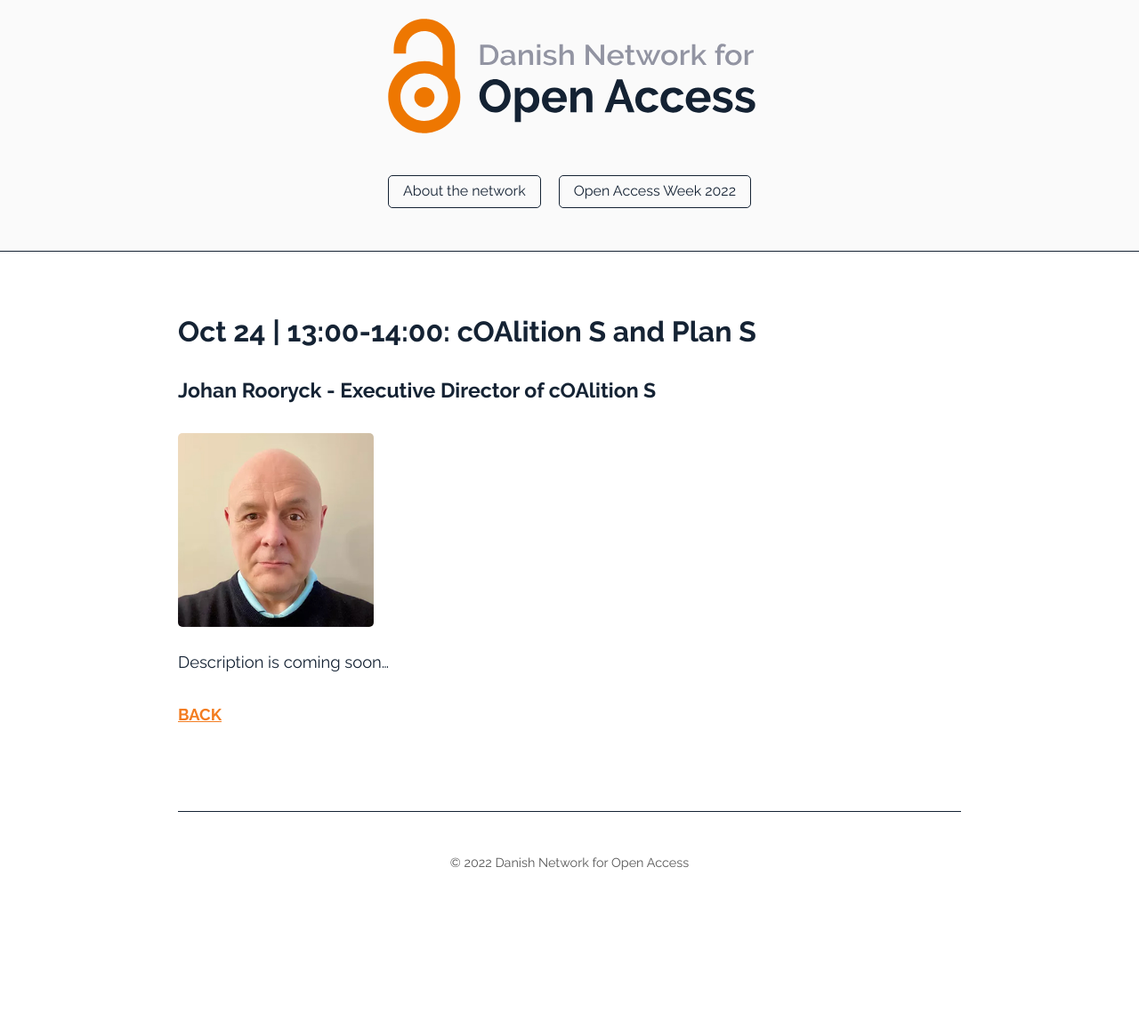
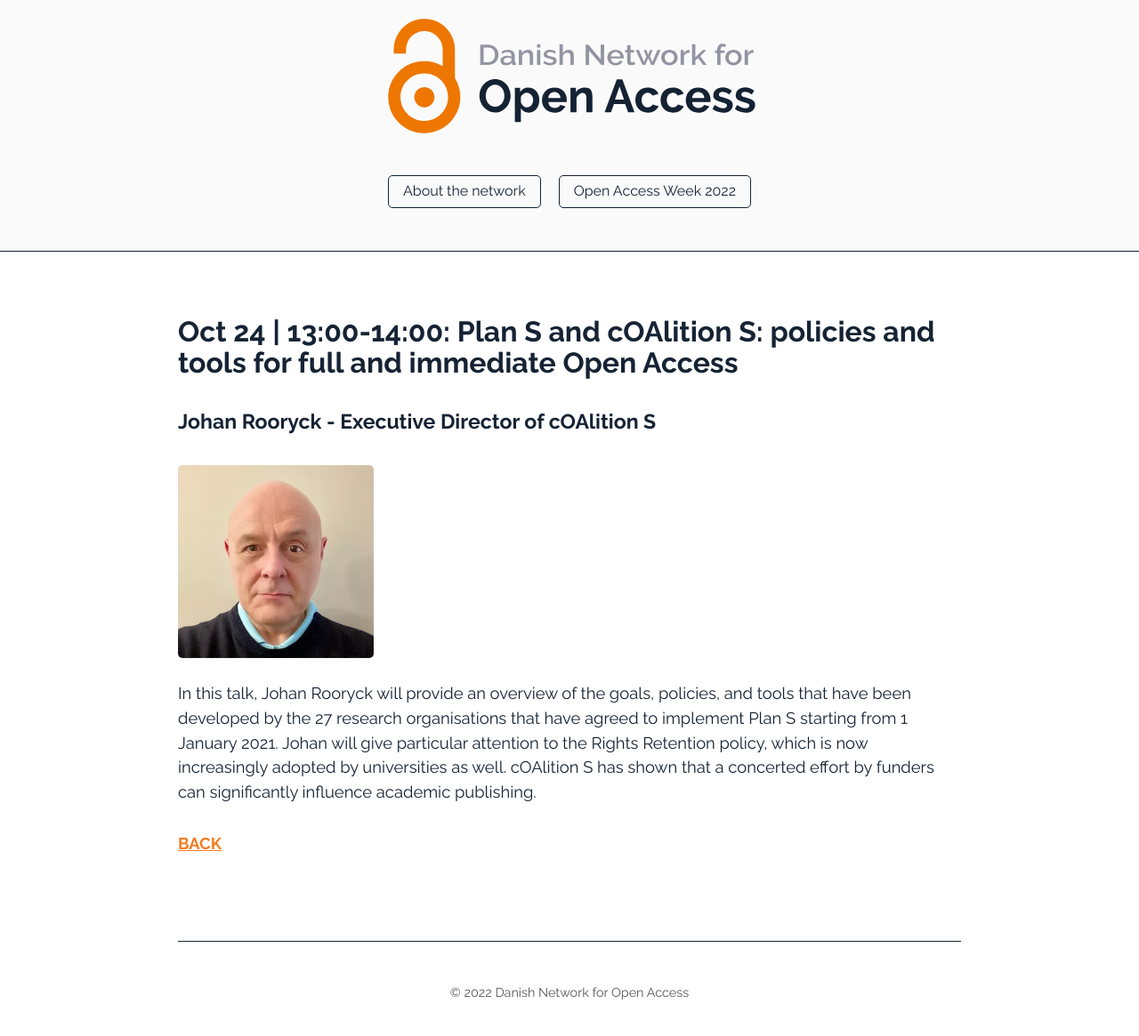
Before and after one commit to openaccess-dk/openaccess-dk.github.io, a Jekyll site: the page built from 02_monday.md, in a window 1280 px wide. Shown: the whole page at 89% size. Built offline with Jekyll 4.4.1, drawn with Linux system fonts in a browser that asks for light colours; before the commit the page ends 1019 px from its top, so only the background shows below that.

Commit message:
Update 02_monday.md

```diff
--- a/02_monday.md
+++ b/02_monday.md
@@ -4,12 +4,12 @@
 layout: default
 ---
 
-### Oct 24 | 13:00-14:00: cOAlition S and Plan S
+### Oct 24 | 13:00-14:00: Plan S and cOAlition S: policies and tools for full and immediate Open Access
 
 #### Johan Rooryck - Executive Director of cOAlition S
 
 <img src="/images/johan_rooryck.jpg" alt="Johan Rooryck" style="height: 25%; width:25%;"/>
 
-Description is coming soon...
+In this talk, Johan Rooryck will provide an overview of the goals, policies, and tools that have been developed by the 27 research organisations that have agreed to implement Plan S starting from 1 January 2021. Johan will give particular attention to the Rights Retention policy, which is now increasingly adopted by universities as well. cOAlition S has shown that a concerted effort by funders can significantly influence academic publishing.
 
 ##### [BACK](https://openaccess.dk/oaw2022#programme-of-the-danish-open-access-week-2022)
```
